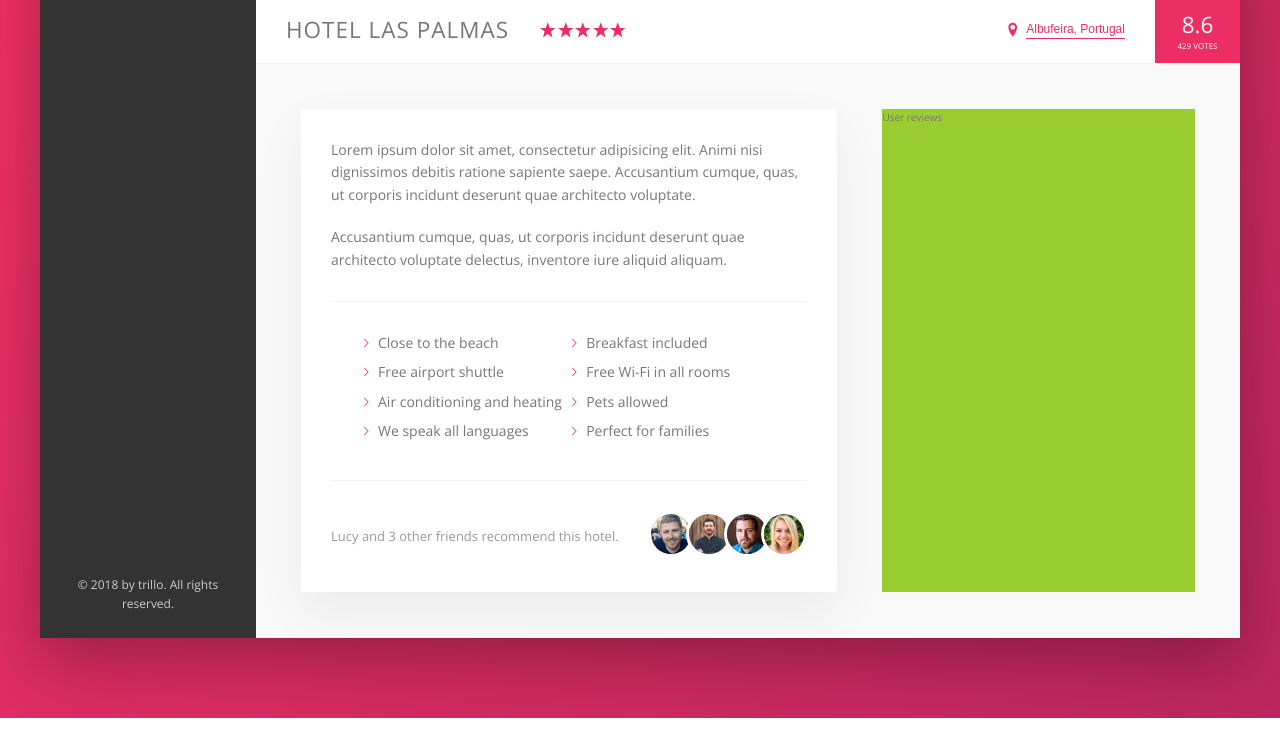
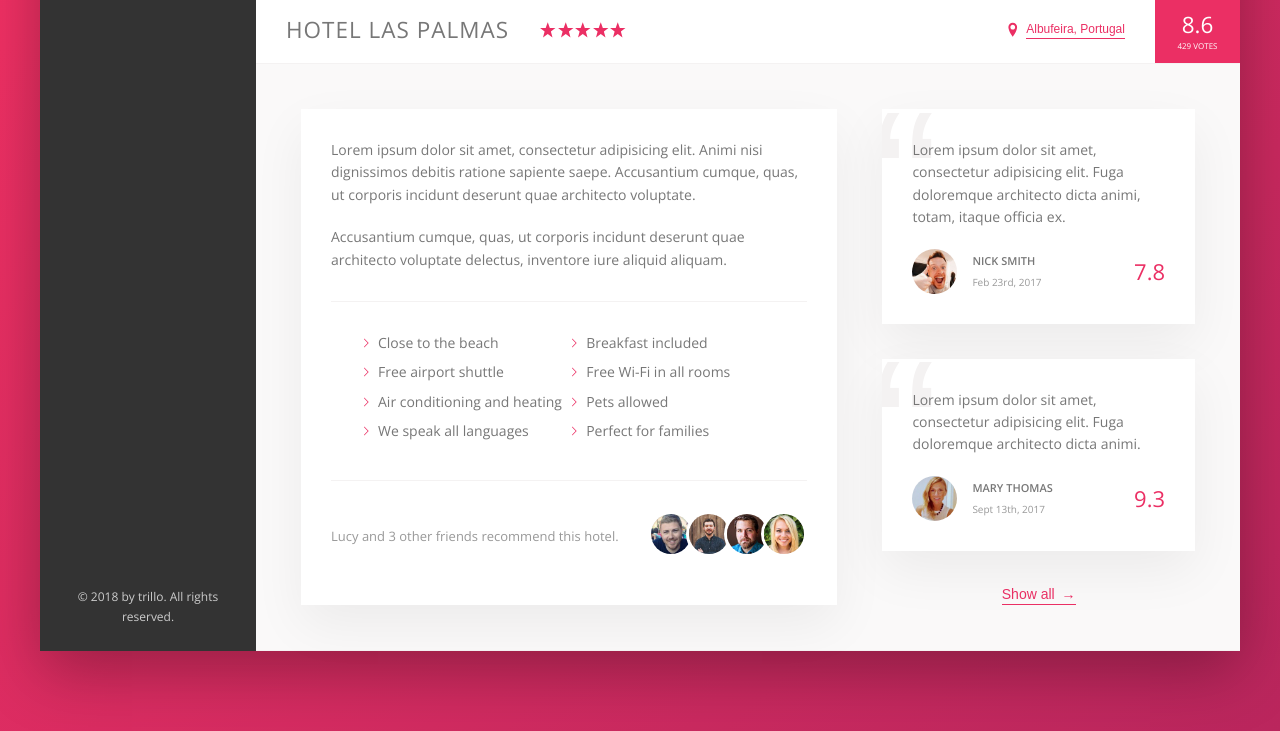
Before and after one commit to paulskicoa/Trillo, a website: page index.html in a window 1280 px wide. Shown: the part 538-1269 px from the top of the page. Drawn offline with nearby package versions, Linux system fonts and the light colour scheme.

Commit message:
Finish Lecture 84 of Udemy CSS/Sass course

```diff
--- a/index.html
+++ b/index.html
@@ -164,7 +164,34 @@
                   </div>
                 </div>
                 <div class="user-reviews">
-                  User reviews
+                  <figure class="review">
+                    <blockquote class="review__text">
+                      Lorem ipsum dolor sit amet, consectetur adipisicing elit. Fuga doloremque architecto dicta animi, totam, itaque officia ex.
+                    </blockquote>
+                    <figcaption class="review__user">
+                      <img src="img/user-1.jpg" alt="User 1" class="review__photo">
+                      <div class="review__user-box">
+                        <p class="review__user-name">Nick Smith</p>
+                        <p class="review__user-date">Feb 23rd, 2017</p>
+                      </div>
+                      <div class="review__rating">7.8</div>
+                    </figcaption>
+                  </figure>
+                  <figure class="review">
+                    <blockquote class="review__text">
+                      Lorem ipsum dolor sit amet, consectetur adipisicing elit. Fuga doloremque architecto dicta animi.
+                    </blockquote>
+                    <figcaption class="review__user">
+                      <img src="img/user-2.jpg" alt="User 2" class="review__photo">
+                      <div class="review__user-box">
+                        <p class="review__user-name">Mary Thomas</p>
+                        <p class="review__user-date">Sept 13th, 2017</p>
+                      </div>
+                      <div class="review__rating">9.3</div>
+                    </figcaption>
+                  </figure>
+                  <button class="btn-inline">Show all <span>&rarr;</span></button>
+                  </div>
                 </div>
               </div>
 
--- a/sass/_components.scss
+++ b/sass/_components.scss
@@ -275,9 +275,18 @@
   cursor: pointer;
   transition: all .2s;
 
+  & span {
+    margin-left: 3px;
+    transition: margin-left .2s;
+  }
+
   &:hover {
     /* border color above auto updates to grey bc currentColor is used */
     color: var(--color-grey-dark-1);
+
+    span {
+      margin-left: 8px;
+    }
   }
 
   /* applies when button is pressed or when it's been clicked and nothing else clicked yet */
@@ -374,3 +383,65 @@
     }
   }
 }
+
+// REVIEWS
+.review {
+  background-color: #fff;
+  box-shadow: var(--shadow-light);
+  padding: 3rem;
+  margin-bottom: 3.5rem;
+  position: relative;
+  overflow: hidden;
+
+  &__text {
+    margin-bottom: 2rem;
+    z-index: 10;
+    position: relative;
+  }
+
+  &__user {
+    display: flex;
+    align-items: center;
+  }
+
+  &__photo {
+    height: 4.5rem;
+    width: 4.5rem;
+    border-radius: 50%;
+    margin-right: 1.5rem;
+  }
+
+  &__user-box {
+    margin-right: auto;
+  }
+
+  &__user-name {
+    text-transform: uppercase;
+    font-size: 1.1rem;
+    font-weight: 600;
+    margin-bottom: 4px;
+  }
+
+  &__user-date {
+    font-size: 1rem;
+    color: var(--color-grey-dark-3);
+  }
+
+  &__rating {
+    font-size: 2.2rem;
+    font-weight: 300;
+    color: var(--color-primary);
+  }
+
+  &::before {
+    content: "\201C";
+    position: absolute;
+    top: -2.75rem;
+    left: -1rem;
+    font-size: 20rem;
+    font-family: sans-serif;
+    line-height: 1;
+    color: var(--color-grey-light-2);
+    z-index: 1;
+  }
+}
--- a/sass/_layout.scss
+++ b/sass/_layout.scss
@@ -37,6 +37,7 @@
 }
 
 .detail {
+  font-size: 1.4rem;
   display: flex;
   padding: 4.5rem;
   background-color: var(--color-grey-light-1);
@@ -44,7 +45,6 @@
 }
 
 .description {
-  font-size: 1.4rem;
   background-color: #fff;
   box-shadow: var(--shadow-light);
   padding: 3rem;
@@ -53,6 +53,8 @@
 }
 
 .user-reviews {
-  background-color: yellowgreen;
   flex: 1;
+  display: flex;
+  flex-direction: column;
+  align-items: center;
 }
```
Also changed, not shown: css/style.css.
